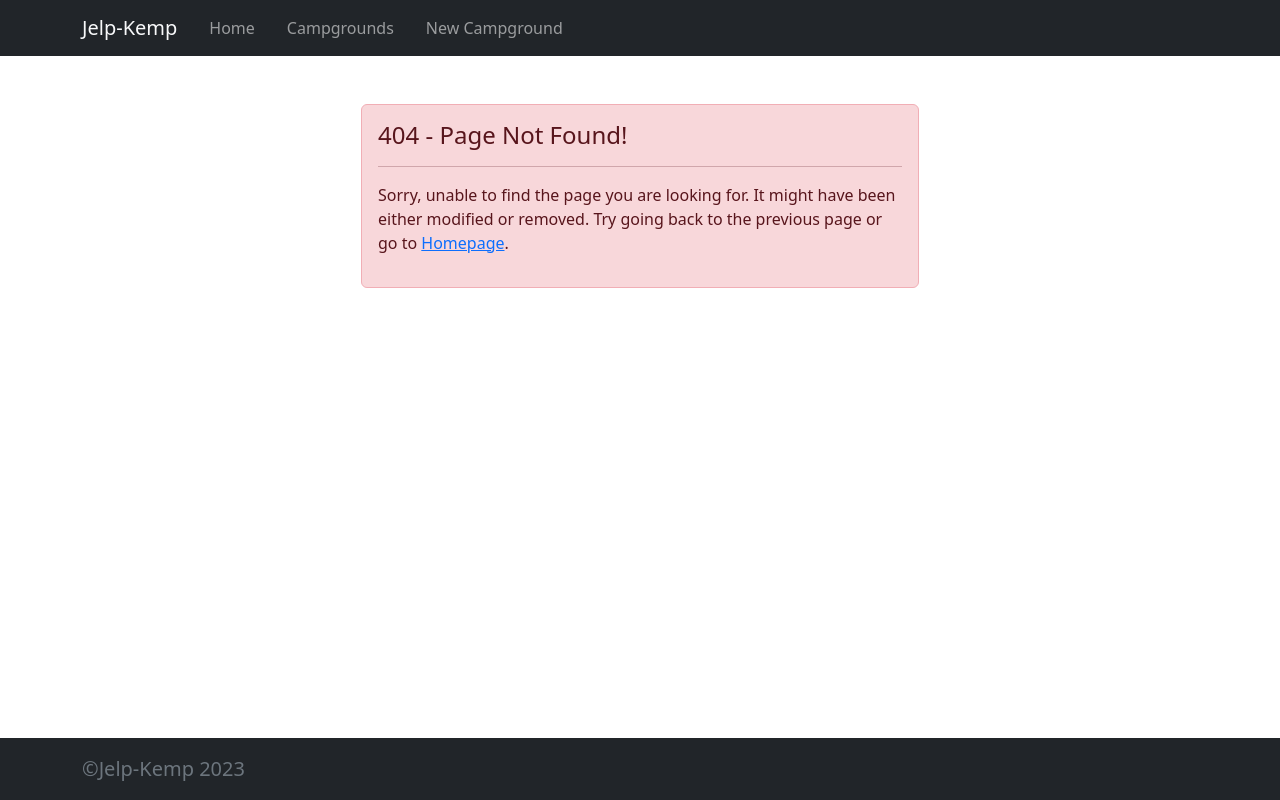
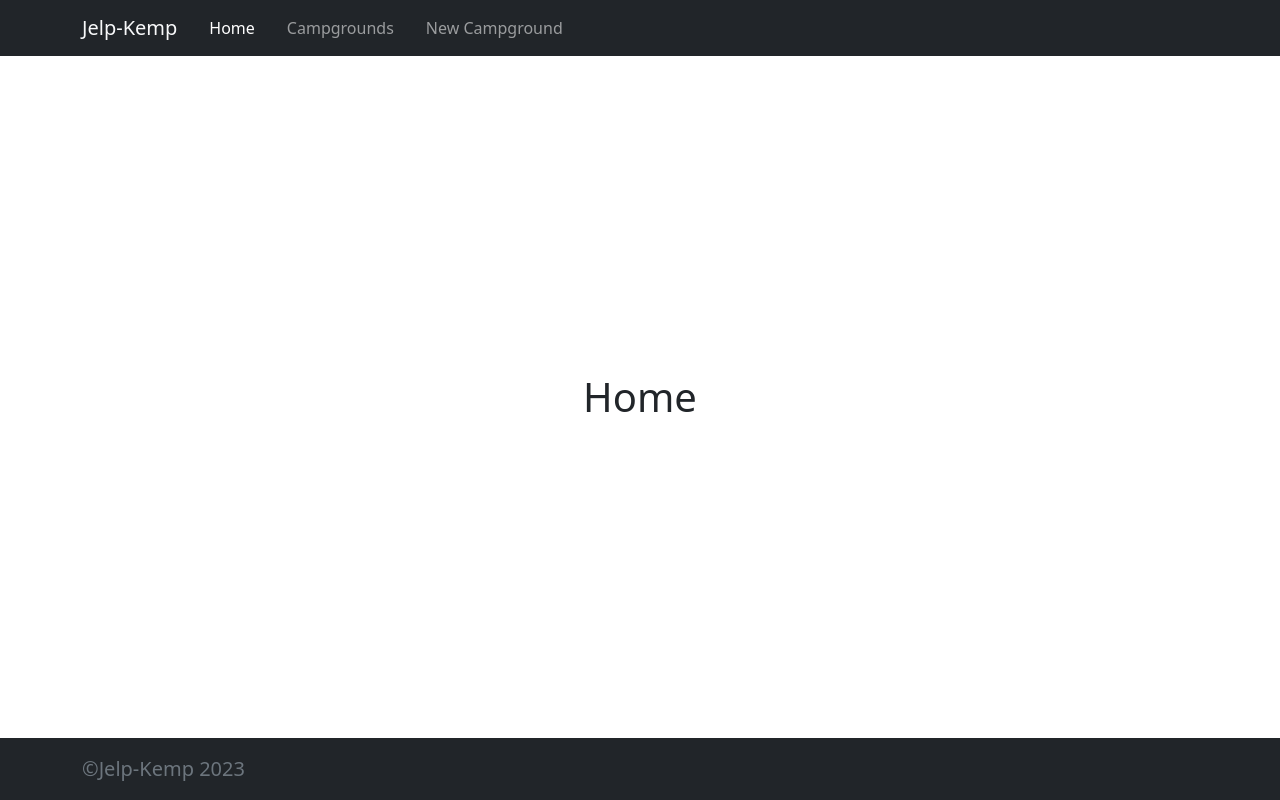
Before and after one commit to oybekabdulazizov/jelp-kemp, a React (Vite) app in the folder client/: page / in a window 1280 px wide. Before the commit this address led to /404-notfound. Built offline with nearby package versions, Linux system fonts and the light colour scheme.

Commit message:
[client side] add a basic homepage for now

```diff
--- a/client/src/App.tsx
+++ b/client/src/App.tsx
@@ -1,6 +1,7 @@
 import { Navigate, Route, Routes } from 'react-router-dom';
 
 import NavBar from './components/NavBar';
+import Home from './components/Home';
 import Campgrounds from './components/campground';
 import Details from './components/campground/Details';
 import CampgroundForm from './components/campground/CampgroundForm';
@@ -12,6 +13,7 @@ export default function App() {
     <>
       <NavBar />
       <Routes>
+        <Route path='/' element={<Home />} />
         <Route path='/campgrounds' element={<Campgrounds />} />
         <Route path='/campgrounds/new' element={<CampgroundForm />} />
         <Route path='/campgrounds/:_id/edit' element={<CampgroundForm />} />
--- /dev/null
+++ b/client/src/components/Home.tsx
@@ -0,0 +1,7 @@
+export default function Home() {
+  return (
+    <div className='h-100 d-flex align-items-center justify-content-center'>
+      <h1 className='m-0'>Home</h1>
+    </div>
+  );
+}
```
